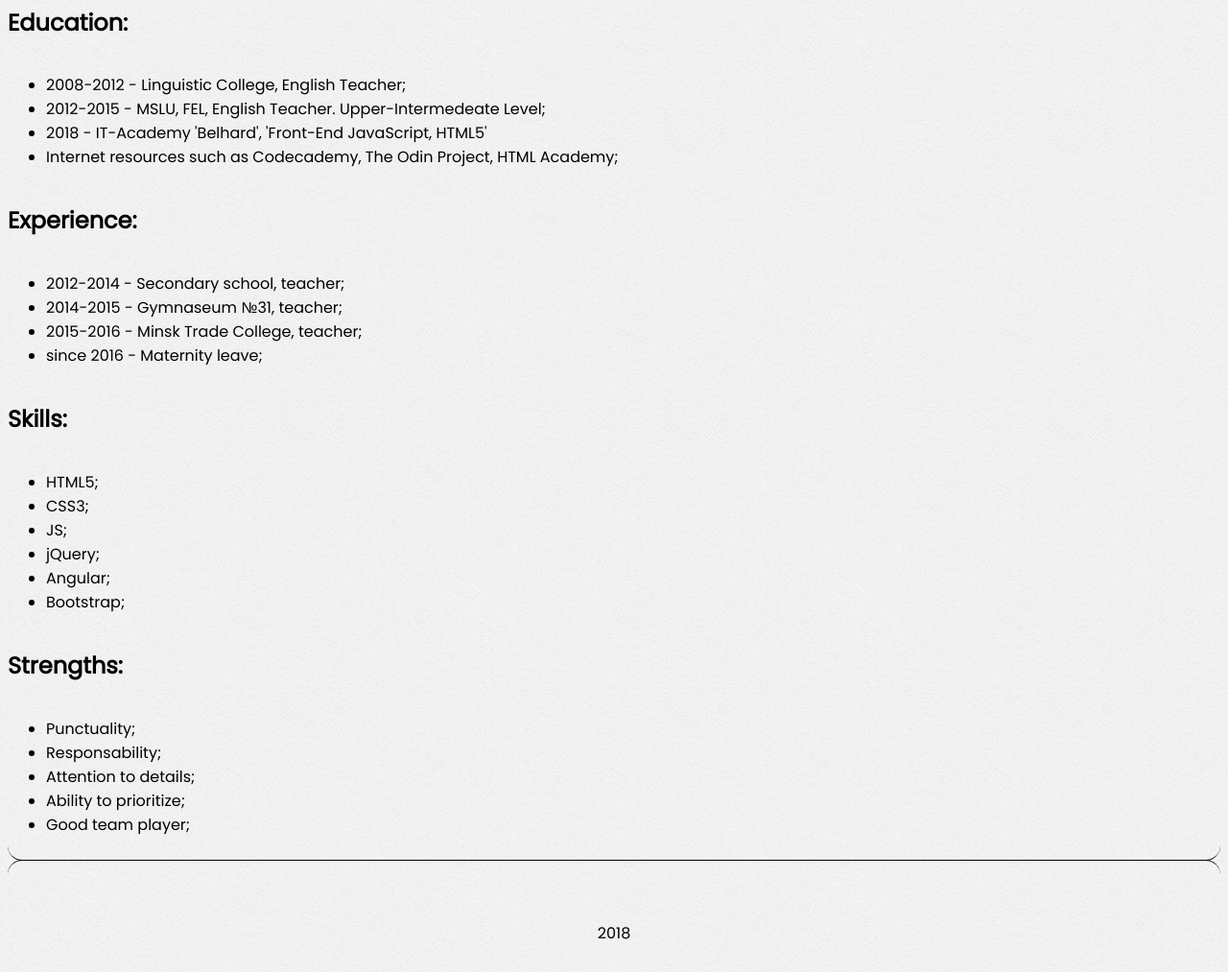
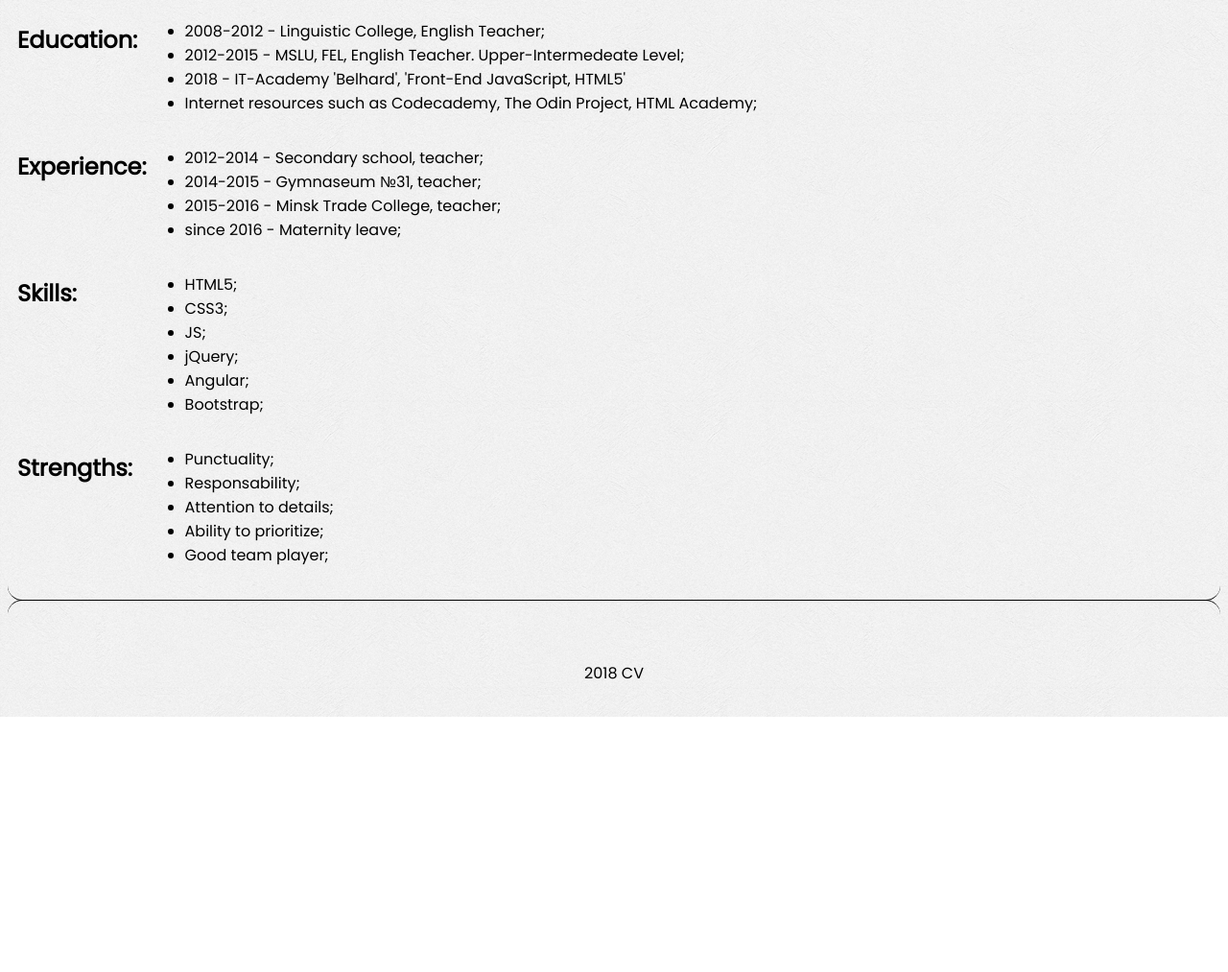
Before and after one commit to walkunderrain/rsschool-codejam1-cv, a plain HTML site: page index.html in a window 1280 px wide. Shown: the part 479-1492 px from the top of the page at 96% size. After the commit the page ends 1226 px from the top, so only its background shows below. Drawn offline with Linux system fonts and the light colour scheme.

Commit message:
feat: grid

```diff
--- a/index.html
+++ b/index.html
@@ -2,7 +2,7 @@
 <html lang="en">
 <head>
     <meta charset="UTF-8">
-    <title>CV</title>
+    <title>Curriculum Vitae</title>
     <link rel="stylesheet" href="styles/styles.css">
     <link href="https://fonts.googleapis.com/css?family=Poppins" rel="stylesheet">
 </head>
@@ -28,9 +28,12 @@
          </div>
      </header>
      <hr>
-     <section class="information">
-       <div class="container education">
+     <section class="information grid-container">
+
+          <div class="grid-item">
               <h2>Education:</h2>
+          </div>
+          <div class="grid-item">
              <ul class="unorderedLists">
                <li>2008-2012 - Linguistic College, English Teacher;</li>
                <li>2012-2015 - MSLU, FEL, English Teacher. Upper-Intermedeate Level;</li>
@@ -38,8 +41,12 @@
                <li>Internet resources such as Codecademy, The Odin Project, HTML Academy;</li>
              </ul>
            </div>
-       <div class="container experience">
+
+
+          <div class="grid-item">
               <h2>Experience:</h2>
+          </div>
+          <div class="grid-item">
              <ul class="unorderedLists">
                <li>2012-2014 - Secondary school, teacher;</li>
                <li>2014-2015 - Gymnaseum №31, teacher;</li>
@@ -47,8 +54,12 @@
                <li>since 2016 - Maternity leave;</li>
              </ul>
            </div>
-       <div class="container skills">
+
+
+           <div class="grid-item">
               <h2>Skills:</h2>
+          </div>
+          <div class="grid-item">
              <ul class="unorderedLists">
                <li>HTML5;</li>
                <li>CSS3;</li>
@@ -58,8 +69,12 @@
                <li>Bootstrap;</li>
              </ul>
           </div>
-       <div class="container strengths">
+
+
+           <div class="grid-item">
               <h2>Strengths:</h2>
+          </div>
+           <div class="grid-item">
              <ul class="unorderedLists">
                <li>Punctuality;</li>
                <li>Responsability;</li>
@@ -68,8 +83,9 @@
                <li>Good team player;</li>
              </ul>
             </div>
+
      </section>
      <hr>
-     <footer>2018</footer>
+     <footer>2018 CV</footer>
 </body>
 </html>
--- a/styles/styles.css
+++ b/styles/styles.css
@@ -61,3 +61,9 @@ hr:before {
     border-width: 0 0 1px 0;
     border-radius: 20px;
 }
+.grid-container {
+  display: inline-grid;
+  grid-template-columns: auto auto;
+  grid-template-rows: auto auto auto auto;
+  padding: 10px;
+}
```
Lines whose indentation alone changed are shown as unchanged.
